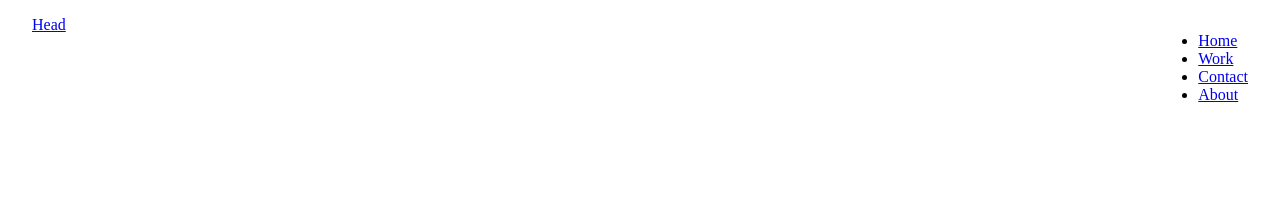
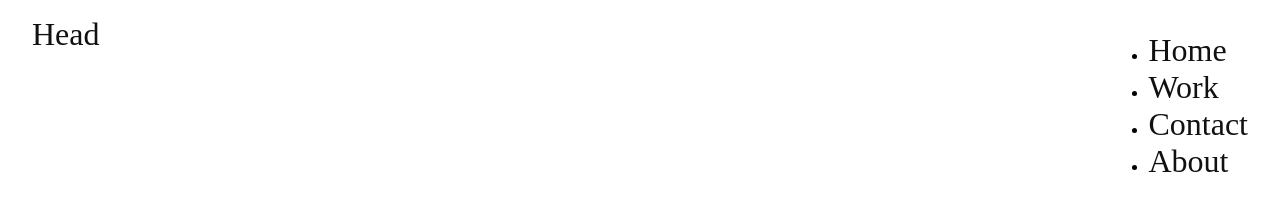
Before and after one commit to acaalim/responsiveWebsite, a plain HTML site: page index.html in a window 1280 px wide. Drawn offline with Linux system fonts and the light colour scheme; a web font is replaced by a local one.

Commit message:
Styled the header

```diff
--- a/style.css
+++ b/style.css
@@ -10,3 +10,9 @@
     justify-content: space-between;
     padding: 1rem 2rem;
 }
+
+.header a {
+    text-decoration: none;
+    color: #111111;
+    font-size: 2rem;
+}
```
